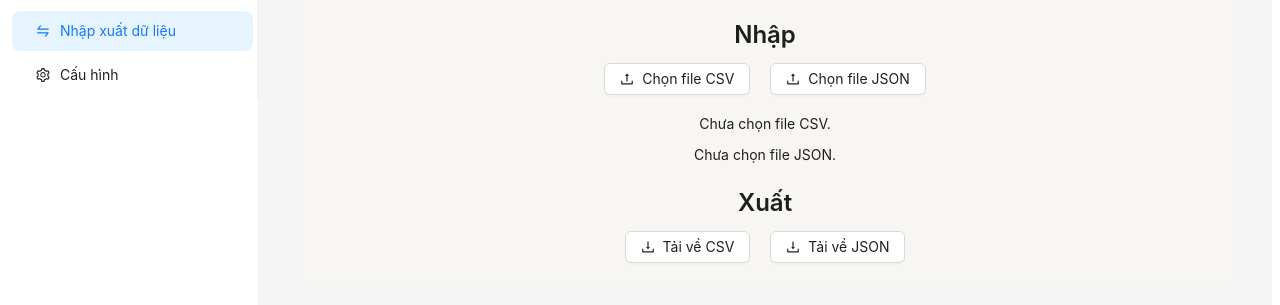
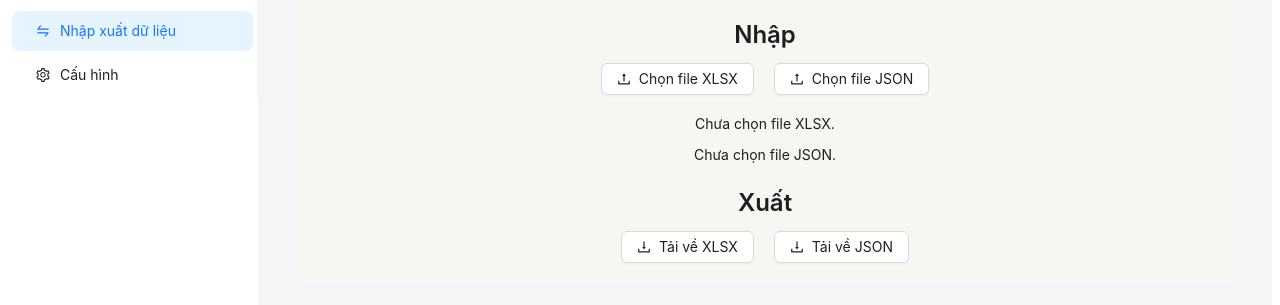
Before and after one commit to nguyen-anh-hao/HHKT-Ex-TKPM, a Next.js app in the folder client/: page /inputoutput-data-management in a window 1280 px wide. Shown: the part 213-518 px from the top of the page. Built offline with nearby package versions, Linux system fonts and the light colour scheme; what @ant-design/nextjs-registry would draw is missing.

Commit message:
feat(input-output): update import/export functionality to support XLSX format

```diff
--- a/client/src/app/inputoutput-data-management/page.tsx
+++ b/client/src/app/inputoutput-data-management/page.tsx
@@ -40,16 +40,16 @@ const ImportExportPage = () => {
         const csvContent = data.map(row => row.join(",")).join("\n");
         const blob = new Blob([csvContent], { type: "text/csv" });
         const link = document.createElement("a");
-        link.href = URL.createObjectURL(blob);
-        link.download = "data.csv";
+        link.href = "http://localhost:9000/api/file-transfer/export?type=xlsx&fileName=data&page=0&size=100"
+        // link.download = "data.csv";
         link.click();
     };
 
     const exportJson = () => {
         const blob = new Blob([JSON.stringify(data, null, 2)], { type: "application/json" });
         const link = document.createElement("a");
-        link.href = URL.createObjectURL(blob);
-        link.download = "data.json";
+        link.href = "http://localhost:9000/api/file-transfer/export?type=json&fileName=data&page=0&size=100";
+        // link.download = "data.json";
         link.click();
     };
 
@@ -61,19 +61,19 @@ const ImportExportPage = () => {
             <Title level={3}>Nhập</Title>
             <div style={{ display: "flex", justifyContent: "center", gap: "20px", marginBottom: "20px" }}>
                 <Upload beforeUpload={handleCsvUpload} showUploadList={false}>
-                    <Button icon={<UploadOutlined />}>Chọn file CSV</Button>
+                    <Button icon={<UploadOutlined />}>Chọn file XLSX</Button>
                 </Upload>
                 <Upload beforeUpload={handleJsonUpload} showUploadList={false}>
                     <Button icon={<UploadOutlined />}>Chọn file JSON</Button>
                 </Upload>
             </div>
-            <p>{csvFile ? `Đã chọn: ${csvFile.name}` : "Chưa chọn file CSV."}</p>
+            <p>{csvFile ? `Đã chọn: ${csvFile.name}` : "Chưa chọn file XLSX."}</p>
             <p>{jsonFile ? `Đã chọn: ${jsonFile.name}` : "Chưa chọn file JSON."}</p>
 
             {}
             <Title level={3}>Xuất</Title>
             <div style={{ display: "flex", justifyContent: "center", gap: "20px" }}>
-                <Button icon={<DownloadOutlined />} onClick={exportCsv}>Tải về CSV</Button>
+                <Button icon={<DownloadOutlined />} onClick={exportCsv}>Tải về XLSX</Button>
                 <Button icon={<DownloadOutlined />} onClick={exportJson}>Tải về JSON</Button>
             </div>
         </div>
```
